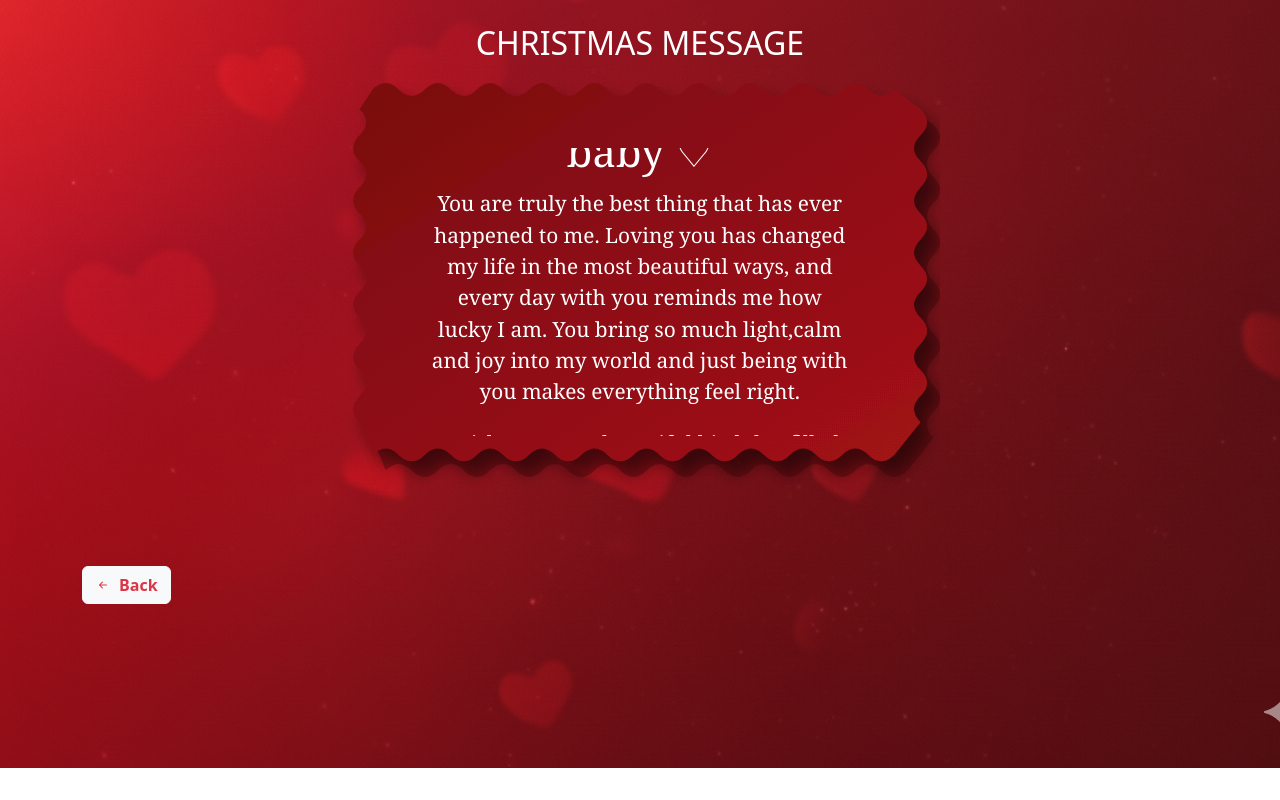
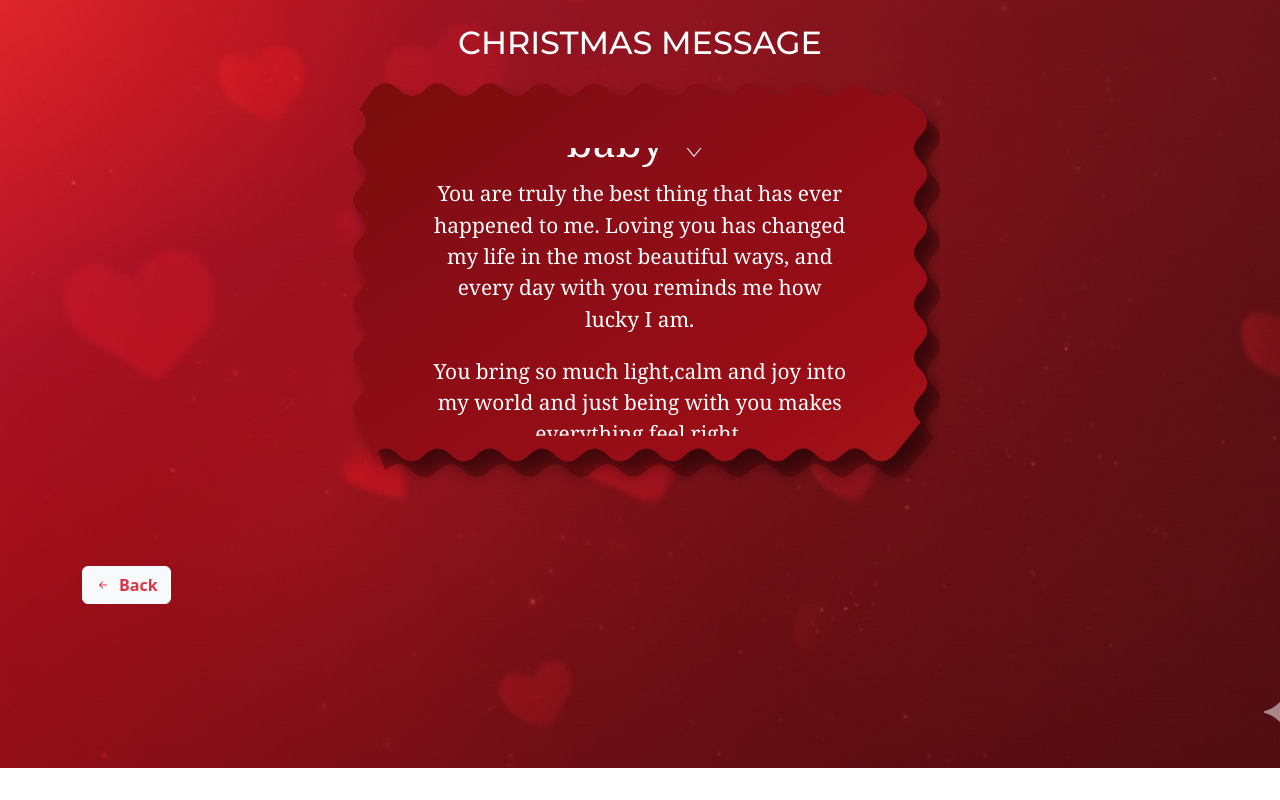
Before and after one commit to Zenjuma/love-gift, a React (Vite) app: page /message in a window 1280 px wide. Built offline with nearby package versions, Linux system fonts and the light colour scheme; a web font is replaced by a local one.

Commit message:
You are hurting me

```diff
--- a/src/css/App.css
+++ b/src/css/App.css
@@ -5,7 +5,8 @@
   }
 
   .title {
-    font-family: 'Playfair Display', serif;
+    /* font-family: 'Playfair Display', serif; */
+        font-family: "Montserrat", sans-serif;
   }
 
   .normal{
--- a/src/pages/HeartBreak.jsx
+++ b/src/pages/HeartBreak.jsx
@@ -22,7 +22,7 @@ export default function BrokenHeartPage() {
           <img src="/public/assets/cry.png" alt="" className="cry" />
         </motion.div>
 
-        <h3 className="fw-bold">I promise you will love it</h3>
+        <h3 className="fw-bold  title">I promise you will love it</h3>
 
         <div className="d-flex  mt-5 justify-content-center">
           <Link
--- a/src/pages/Msg.jsx
+++ b/src/pages/Msg.jsx
@@ -8,7 +8,7 @@ import { Link } from "react-router-dom";
 export default function Msg() {
   return (
     <div className="container ">
-      <h2 className="text-center mt-4">CHRISTMAS MESSAGE</h2>
+      <h2 className="text-center title mt-4">CHRISTMAS MESSAGE</h2>
 
       <div className="d-flex justify-content-center align-items-center">
         <svg
@@ -64,16 +64,29 @@ export default function Msg() {
 
               <p>               You are truly the best thing that has ever happened to me.
                Loving you has changed my life in the most beautiful ways,
-               and every day with you reminds me how lucky I am. You bring so much light,calm and joy into my world and just being with you makes everything feel right.
+               and every day with you reminds me how lucky I am.
+
+                </p>
+
+                <p>You bring so much light,calm and joy into my world and just being with you makes everything feel right.
             </p>
              <p>
-               I wish you most beautiful birthday filled with love,laughter,peace and all the little moments that make your heart happy.
+               I wish you most beautiful chrismas filled with love,laughter,peace and all the little moments that make your heart happy.
+              </p>
+
+              <p>
                May this new year bring you everything you deserve and more. I am grateful for you today and always.
              </p>
+             <h3>I LOVE YOU</h3>
+
+         {/* <p>
+          I wish to replace this sweet message with how i feel about i thought i was special to you such that you even spent some days with me after school was closed , it did not take long before knowing i was not special it was your after you spent with someone else 3 days. I dont know even where i stand any more and the part that hurts most you are just showing it to me and acting rude and like someone who does nt care not wanting to explain or talking to me and when you are not ignoring my calls it is my chats and when you reply its is lies dam you are good at this as much as i keep being distructed by activity am doing what you are doing keeps hurting me . current if i was to  sent you a song i will send Space by TK Kravity ft Sexton especially that part where it says 'Sometimes i just want say FUCK YOU' but i know you will just treat it normal infact nop you will take it as advantage for you to hurt me more.
+
+
+         </p> */}
 
 
 
-            <h3>I LOVE YOU</h3>
 
 
 
--- a/src/pages/Youtube.jsx
+++ b/src/pages/Youtube.jsx
@@ -5,7 +5,7 @@ export function Youtube(){
 
         <div className="d-flex justify-content-center container mt-5 vh-100 ">
             <div className="col">
-            <h2 className="mb-5 text-center">THIS SONG REMINDS ME OF YOU</h2>
+            <h2 className="mb-5 title text-center">THIS SONG REMINDS ME OF YOU</h2>
 
             <video
             className="h-50"
```
